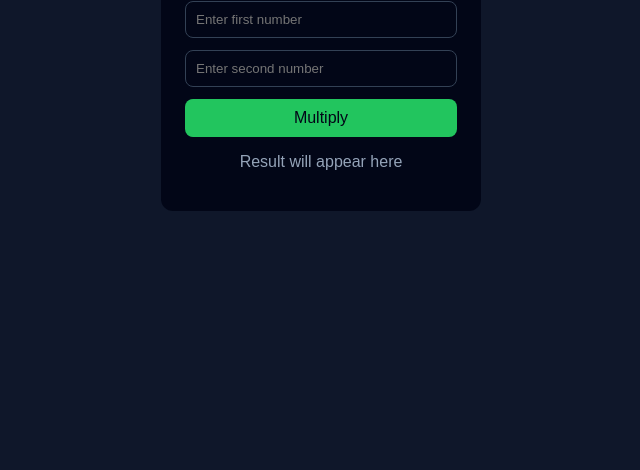
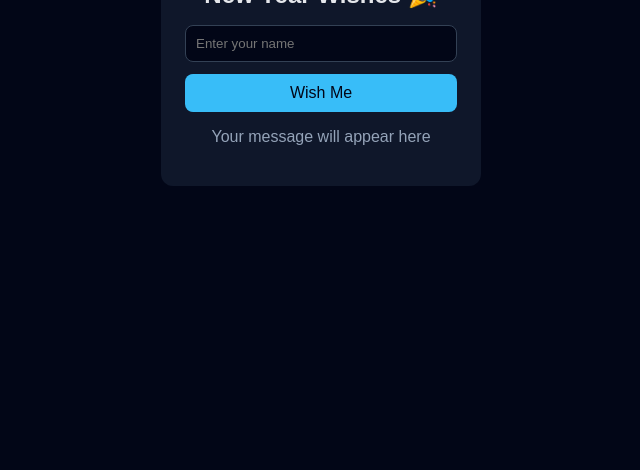
Before and after one commit to Rojimkolwey/Js-Practice, a plain HTML site: page index.html in a window 1280 px wide. Shown: the part 346-816 px from the top of the page, without its empty margins (319-959 px from the left). Drawn offline with Linux system fonts and the light colour scheme.

Commit message:
Tried using parameters

```diff
--- a/index.html
+++ b/index.html
@@ -1,68 +1,28 @@
-<!-- <!DOCTYPE html>
-<html lang="en">
-<head>
-  <meta charset="UTF-8" />
-  <meta name="viewport" content="width=device-width, initial-scale=1.0" />
-  <title>DOM Practice</title>
-  <link rel="stylesheet" href="styles.css" />
-</head>
-<body>
-
-  <div class="container">
-    <h2>DOM Practice Form</h2>
-
-    <form id="demoForm">
-      <input
-        type="text"
-        id="nameInput"
-        placeholder="Enter your name"
-      />
-
-      <button type="button" id="clickBtn">
-        Click Me
-      </button>
-    </form>
-
-    <p id="outputText">Something will happen here...</p>
-  </div>
-
-
-
-
-  <script src="script.js"></script>
-</body>
-</html> -->
 <!DOCTYPE html>
 <html lang="en">
 <head>
   <meta charset="UTF-8" />
   <meta name="viewport" content="width=device-width, initial-scale=1.0" />
-  <title>Multiply Two Numbers</title>
+  <title>New Year Greeting</title>
   <link rel="stylesheet" href="style.css" />
 </head>
 <body>
 
-  <div class="calculator">
-    <h2>Multiply Two Numbers</h2>
+  <div class="card">
+    <h2>New Year Wishes 🎉</h2>
 
     <input
-      type="number"
-      id="num1"
-      placeholder="Enter first number"
+      type="text"
+      id="nameInput"
+      placeholder="Enter your name"
     />
 
-    <input
-      type="number"
-      id="num2"
-      placeholder="Enter second number"
-    />
-
-    <button id="multiplyBtn">
-      Multiply
+    <button id="wishBtn">
+      Wish Me
     </button>
 
-    <p id="result">
-      Result will appear here
+    <p id="message">
+      Your message will appear here
     </p>
   </div>
 
--- a/script.js
+++ b/script.js
@@ -1,109 +1,17 @@
-const button = document.getElementById('multiplyBtn');
-
-
-button.addEventListener('click', multipy);
-
-function multipy(){
-
-let x = document.getElementById('num1').value;
-let y = document.getElementById('num2').value;
-let z = (x*y);
-
-
-document.getElementById('result').innerHTML=z;
-
-    console.log(z);
-
-    };
+const button = document.getElementById('wishBtn');
 
 
 
+function wishNewYear(){
+
+    let userName = document.getElementById('nameInput').value;
+    let message = "🎊 Happy New Year 2025, "+ userName;
+
+    document.getElementById('message').innerHTML=message;
+
+    console.log(message);
 
 
+};
 
-
-
-
-
-
-
-
-
-
-
-
-
-
-
-
-
-
-
-
-
-
-
-
-
-
-
-
-
-
-
-
-
-
-
-
-
-
-
-
-
-
-
-
-
-
-
-
-
-
-
-
-
-
-// const button = document.getElementById('clickBtn');
-// let x = 10;
-// let y = 20;
-// let z =(x+y)
-
-// // function changeTextOnClick(){
-// // button.innerHTML=('Thank you fro clicking me');
-
-// // }
-
-// // button.addEventListener('click', changeTextOnClick);
-
-
-// // button.addEventListener('click', function()
-// // {
-// //     document.getElementById('clickBtn').innerHTML=('Thank you for clicking');
-
-// // });
-
-// // function changeHTMLTextOnClick(){
-// //     document.getElementById('outputText').innerHTML=('Thanks for Clicking me');
-
-// // }
-
-// // button.addEventListener('click', changeHTMLTextOnClick);
-
-
-
-// button.addEventListener('click', function(){
-//     z;
-
-//     console.log (z)
-// });
+ button.addEventListener('click', wishNewYear);
--- a/style.css
+++ b/style.css
@@ -1,18 +1,18 @@
-/* * {
+* {
   box-sizing: border-box;
   font-family: Arial, sans-serif;
 }
 
 body {
-  background: #0f172a;
   min-height: 100vh;
+  background: #020617;
   display: flex;
   align-items: center;
   justify-content: center;
 }
 
-.container {
-  background: #020617;
+.card {
+  background: #0f172a;
   padding: 24px;
   border-radius: 12px;
   width: 320px;
@@ -39,75 +39,17 @@ button {
   padding: 10px;
   border-radius: 8px;
   border: none;
-  background: #2563eb;
-  color: white;
-  font-size: 16px;
-  cursor: pointer;
-}
-
-button:hover {
-  background: #1d4ed8;
-}
-
-#outputText {
-  margin-top: 16px;
-  font-size: 14px;
-  color: #94a3b8;
-} */
-
-
-* {
-  box-sizing: border-box;
-  font-family: Arial, sans-serif;
-}
-
-body {
-  min-height: 100vh;
-  background: #0f172a;
-  display: flex;
-  align-items: center;
-  justify-content: center;
-}
-
-.calculator {
-  background: #020617;
-  padding: 24px;
-  border-radius: 12px;
-  width: 320px;
-  text-align: center;
-  color: #e5e7eb;
-}
-
-h2 {
-  margin-bottom: 16px;
-}
-
-input {
-  width: 100%;
-  padding: 10px;
-  margin-bottom: 12px;
-  border-radius: 8px;
-  border: 1px solid #334155;
-  background: #020617;
-  color: white;
-}
-
-button {
-  width: 100%;
-  padding: 10px;
-  border-radius: 8px;
-  border: none;
-  background: #22c55e;
+  background: #38bdf8;
   color: #020617;
   font-size: 16px;
   cursor: pointer;
 }
 
 button:hover {
-  background: #16a34a;
+  background: #0ea5e9;
 }
 
-#result {
+#message {
   margin-top: 16px;
   font-size: 16px;
   color: #94a3b8;
```
